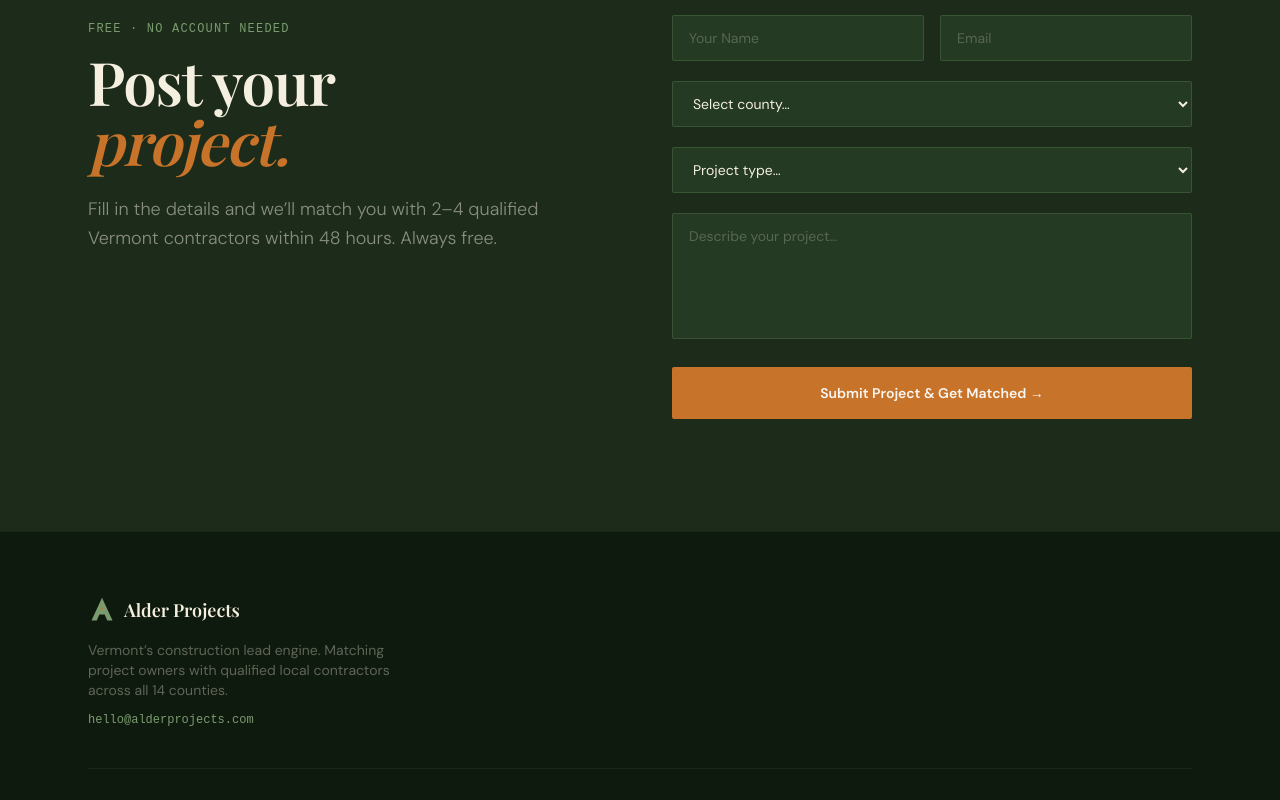
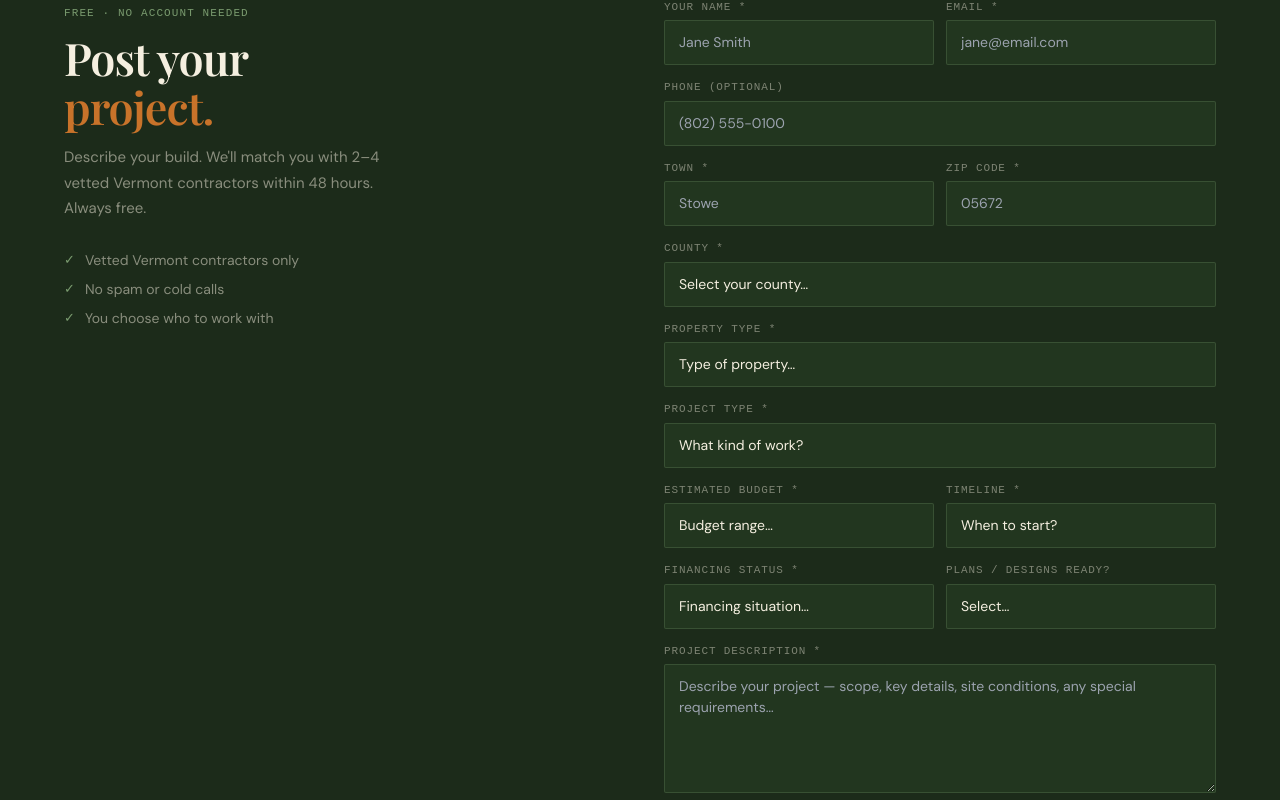
Before and after one commit to alderprojects/alder-projects-site, a Next.js app: page / in a window 1280 px wide. Shown: the part 4373-5173 px from the top of the page. Built offline with nearby package versions, Linux system fonts and the light colour scheme.

Commit message:
Update SubmitProject.tsx

```diff
--- a/src/components/SubmitProject.tsx
+++ b/src/components/SubmitProject.tsx
@@ -1,53 +1,108 @@
 'use client'
 import { useState } from 'react'
-const PT = ['New Home Construction','Home Renovation','Addition / Expansion','Commercial Build-Out','Roofing / Weatherization','Deck / Porch','Plumbing / HVAC','Electrical','Other']
-const VT = ['Addison','Bennington','Caledonia','Chittenden','Essex','Franklin','Grand Isle','Lamoille','Orange','Orleans','Rutland','Washington','Windham','Windsor']
+
+const CATEGORIES = ['New Home Construction','Home Renovation / Remodel','Room Addition / Expansion','Commercial Build-Out','Roofing / Weatherization','Deck / Porch / Outdoor Structure','Plumbing / HVAC','Electrical','Other']
+const BUDGET_BANDS = ['Under $10,000','$10,000 – $25,000','$25,000 – $50,000','$50,000 – $100,000','$100,000 – $250,000','$250,000 – $500,000','Over $500,000','Not sure yet']
+const TIMELINES = ['Ready to start now','Within 1–3 months','Within 3–6 months','Within 6–12 months','Planning phase, 12+ months out','Flexible / not sure']
+const PROPERTY_TYPES = ['Single-family home','Multi-family / duplex','Condo / townhouse','Commercial property','Vacant land','Barn / agricultural','Other']
+const FINANCING = ['Cash / no financing needed','Pre-approved for financing','Exploring financing options','Not sure yet']
+const COUNTIES = ['Addison','Bennington','Caledonia','Chittenden','Essex','Franklin','Grand Isle','Lamoille','Orange','Orleans','Rutland','Washington','Windham','Windsor']
+
+type F = {
+  homeownerName:string; email:string; phone:string; town:string; zipCode:string; county:string;
+  propertyType:string; category:string; budgetBand:string; timeline:string;
+  financingStatus:string; plansReady:string; description:string
+}
+const EMPTY:F = {homeownerName:'',email:'',phone:'',town:'',zipCode:'',county:'',propertyType:'',category:'',budgetBand:'',timeline:'',financingStatus:'',plansReady:'',description:''}
+
+const B: React.CSSProperties = {width:'100%',backgroundColor:'rgba(45,74,42,0.4)',border:'1px solid rgba(122,155,111,0.25)',borderRadius:'2px',padding:'11px 14px',fontSize:'14px',color:'#F5EFE0',outline:'none',fontFamily:"'DM Sans',system-ui,sans-serif",boxSizing:'border-box'}
+const L: React.CSSProperties = {display:'block',fontSize:'11px',fontFamily:'monospace',textTransform:'uppercase',letterSpacing:'0.08em',color:'rgba(245,239,224,0.45)',marginBottom:'5px'}
+
 export default function SubmitProject() {
-  const [form, setForm] = useState({name:'',email:'',county:'',projectType:'',description:''})
-  const [status, setStatus] = useState('idle')
-  const set = (k: string) => (e: React.ChangeEvent<HTMLInputElement|HTMLSelectElement|HTMLTextAreaElement>) => setForm(p => ({...p,[k]:e.target.value}))
-  const submit = async (e: React.FormEvent) => {
+  const [form,setForm] = useState<F>(EMPTY)
+  const [status,setStatus] = useState<'idle'|'submitting'|'success'|'error'>('idle')
+  const set = (k:keyof F) => (e:React.ChangeEvent<HTMLInputElement|HTMLSelectElement|HTMLTextAreaElement>) => setForm(p=>({...p,[k]:e.target.value}))
+
+  const submit = async (e:React.FormEvent) => {
     e.preventDefault(); setStatus('submitting')
-    await new Promise(r => setTimeout(r, 1200))
-    setStatus('success')
+    try {
+      const r = await fetch('/api/submit-project',{method:'POST',headers:{'Content-Type':'application/json'},body:JSON.stringify(form)})
+      setStatus(r.ok ? 'success' : 'error')
+    } catch { setStatus('error') }
   }
-  if (status === 'success') return (
-    <section id="submit-project" className="py-28 bg-[#1C2B1A]">
-      <div className="max-w-2xl mx-auto px-6 text-center">
-        <h2 className="font-display text-4xl text-[#F5EFE0] font-semibold mb-4">Project Received!</h2>
-        <p className="text-[#F5EFE0]/60 text-lg">We’ll match your project with qualified Vermont contractors within 48 hours. Check your inbox at <strong className="text-[#F5EFE0]">{form.email}</strong>.</p>
+
+  if (status==='success') return (
+    <section id="submit-project" style={{padding:'80px 24px',backgroundColor:'#1C2B1A'}}>
+      <div style={{maxWidth:'520px',margin:'0 auto',textAlign:'center'}}>
+        <div style={{width:'52px',height:'52px',borderRadius:'50%',backgroundColor:'rgba(122,155,111,0.15)',border:'1px solid rgba(122,155,111,0.4)',display:'flex',alignItems:'center',justifyContent:'center',margin:'0 auto 20px',color:'#7A9B6F',fontSize:'22px'}}>&#10003;</div>
+        <h2 style={{fontFamily:"'Playfair Display',Georgia,serif",fontSize:'clamp(1.8rem,4vw,2.4rem)',color:'#F5EFE0',fontWeight:600,marginBottom:'14px'}}>Project received.</h2>
+        <p style={{color:'rgba(245,239,224,0.6)',fontSize:'16px',lineHeight:1.65}}>{"We'll match your project with qualified Vermont contractors and follow up at "}<strong style={{color:'#F5EFE0'}}>{form.email}</strong>{" within 48 hours."}</p>
+        <p style={{color:'rgba(245,239,224,0.3)',fontSize:'12px',fontFamily:'monospace',marginTop:'20px'}}>Questions? hello@alderprojects.com</p>
       </div>
     </section>
   )
-  const ic = 'w-full bg-[#2D4A2A]/50 border border-[#7A9B6F]/25 focus:border-[#C8732A] focus:outline-none text-[#F5EFE0] placeholder-[#F5EFE0]/25 rounded-sm px-4 py-3 text-sm transition-colors'
+
+  const Row2 = ({children}:{children:React.ReactNode}) => <div style={{display:'grid',gridTemplateColumns:'1fr 1fr',gap:'12px'}}>{children}</div>
+  const Field = ({label,req,children}:{label:string;req?:boolean;children:React.ReactNode}) => <div><label style={L}>{label}{req?' *':''}</label>{children}</div>
+  const Sel = ({val,onChange,placeholder,opts}:{val:string;onChange:any;placeholder:string;opts:string[]}) => (
+    <select required value={val} onChange={onChange} style={{...B,appearance:'none' as const}}>
+      <option value="" disabled>{placeholder}</option>
+      {opts.map(o=><option key={o} value={o}>{o}</option>)}
+    </select>
+  )
+
   return (
-    <section id="submit-project" className="py-28 bg-[#1C2B1A]">
-      <div className="max-w-6xl mx-auto px-6">
-        <div className="grid md:grid-cols-2 gap-16 items-start">
-          <div className="sticky top-32">
-            <span className="text-[#7A9B6F] text-xs font-mono uppercase tracking-widest">Free · No Account Needed</span>
-            <h2 className="mt-3 font-display text-5xl md:text-6xl text-[#F5EFE0] font-semibold leading-[1.05]">Post your<br/><em className="text-[#C8732A]">project.</em></h2>
-            <p className="mt-6 text-[#F5EFE0]/50 text-lg font-light leading-relaxed">Fill in the details and we’ll match you with 2–4 qualified Vermont contractors within 48 hours. Always free.</p>
-          </div>
-          <form onSubmit={submit} className="flex flex-col gap-5">
-            <div className="grid sm:grid-cols-2 gap-4">
-              <input required type="text" placeholder="Your Name" value={form.name} onChange={set('name')} className={ic} />
-              <input required type="email" placeholder="Email" value={form.email} onChange={set('email')} className={ic} />
+    <section id="submit-project" style={{padding:'clamp(56px,8vw,96px) 24px',backgroundColor:'#1C2B1A'}}>
+      <div style={{maxWidth:'1152px',margin:'0 auto',display:'grid',gridTemplateColumns:'repeat(auto-fit,minmax(300px,1fr))',gap:'48px',alignItems:'start'}}>
+        <div style={{position:'sticky',top:'100px'}}>
+          <span style={{fontSize:'11px',fontFamily:'monospace',textTransform:'uppercase',letterSpacing:'0.1em',color:'#7A9B6F'}}>Free · No Account Needed</span>
+          <h2 style={{fontFamily:"'Playfair Display',Georgia,serif",fontSize:'clamp(1.8rem,4vw,2.8rem)',fontWeight:600,color:'#F5EFE0',lineHeight:1.1,marginTop:'10px',marginBottom:'14px'}}>Post your<br/><em style={{color:'#C8732A',fontStyle:'normal'}}>project.</em></h2>
+          <p style={{color:'rgba(245,239,224,0.5)',fontSize:'15px',lineHeight:1.7,maxWidth:'360px',marginBottom:'28px'}}>{"Describe your build. We'll match you with 2–4 vetted Vermont contractors within 48 hours. Always free."}</p>
+          {['Vetted Vermont contractors only','No spam or cold calls','You choose who to work with'].map(t=>(
+            <div key={t} style={{display:'flex',alignItems:'center',gap:'10px',marginBottom:'8px'}}>
+              <span style={{color:'#7A9B6F',fontSize:'13px'}}>&#10003;</span>
+              <span style={{color:'rgba(245,239,224,0.5)',fontSize:'14px'}}>{t}</span>
             </div>
-            <select required value={form.county} onChange={set('county')} className={ic}>
-              <option value="" disabled>Select county…</option>
-              {VT.map(c => <option key={c}>{c}</option>)}
-            </select>
-            <select required value={form.projectType} onChange={set('projectType')} className={ic}>
-              <option value="" disabled>Project type…</option>
-              {PT.map(p => <option key={p}>{p}</option>)}
-            </select>
-            <textarea required rows={5} placeholder="Describe your project…" value={form.description} onChange={set('description')} className={ic + ' resize-none'} />
-            <button type="submit" disabled={status==='submitting'} className="mt-2 w-full py-4 bg-[#C8732A] hover:bg-[#A84E1A] disabled:opacity-60 text-[#FAF7F2] font-semibold text-sm rounded-sm transition-all">
-              {status === 'submitting' ? 'Submitting…' : 'Submit Project & Get Matched →'}
-            </button>
-          </form>
+          ))}
         </div>
+        <form onSubmit={submit} style={{display:'flex',flexDirection:'column',gap:'14px'}}>
+          <Row2>
+            <Field label="Your Name" req><input required type="text" placeholder="Jane Smith" value={form.homeownerName} onChange={set('homeownerName')} style={B}/></Field>
+            <Field label="Email" req><input required type="email" placeholder="jane@email.com" value={form.email} onChange={set('email')} style={B}/></Field>
+          </Row2>
+          <Field label="Phone (optional)"><input type="tel" placeholder="(802) 555-0100" value={form.phone} onChange={set('phone')} style={B}/></Field>
+          <Row2>
+            <Field label="Town" req><input required type="text" placeholder="Stowe" value={form.town} onChange={set('town')} style={B}/></Field>
+            <Field label="Zip Code" req><input required type="text" placeholder="05672" maxLength={5} value={form.zipCode} onChange={set('zipCode')} style={B}/></Field>
+          </Row2>
+          <Field label="County" req><Sel val={form.county} onChange={set('county')} placeholder="Select your county…" opts={COUNTIES}/></Field>
+          <Field label="Property Type" req><Sel val={form.propertyType} onChange={set('propertyType')} placeholder="Type of property…" opts={PROPERTY_TYPES}/></Field>
+          <Field label="Project Type" req><Sel val={form.category} onChange={set('category')} placeholder="What kind of work?" opts={CATEGORIES}/></Field>
+          <Row2>
+            <Field label="Estimated Budget" req><Sel val={form.budgetBand} onChange={set('budgetBand')} placeholder="Budget range…" opts={BUDGET_BANDS}/></Field>
+            <Field label="Timeline" req><Sel val={form.timeline} onChange={set('timeline')} placeholder="When to start?" opts={TIMELINES}/></Field>
+          </Row2>
+          <Row2>
+            <Field label="Financing Status" req><Sel val={form.financingStatus} onChange={set('financingStatus')} placeholder="Financing situation…" opts={FINANCING}/></Field>
+            <Field label="Plans / Designs Ready?">
+              <select value={form.plansReady} onChange={set('plansReady')} style={{...B,appearance:'none' as const}}>
+                <option value="">Select…</option>
+                <option value="Yes — stamped plans ready">Yes — stamped plans ready</option>
+                <option value="Preliminary drawings only">Preliminary drawings only</option>
+                <option value="No plans yet">No plans yet</option>
+                <option value="Not applicable">Not applicable</option>
+              </select>
+            </Field>
+          </Row2>
+          <Field label="Project Description" req>
+            <textarea required rows={5} placeholder="Describe your project — scope, key details, site conditions, any special requirements…" value={form.description} onChange={set('description')} style={{...B,resize:'vertical'}}/>
+          </Field>
+          <button type="submit" disabled={status==='submitting'} style={{padding:'15px 28px',backgroundColor:status==='submitting'?'rgba(200,115,42,0.5)':'#C8732A',color:'#FAF7F2',fontWeight:600,fontSize:'14px',border:'none',borderRadius:'2px',cursor:status==='submitting'?'not-allowed':'pointer',fontFamily:"'DM Sans',system-ui,sans-serif",marginTop:'4px'}}>
+            {status==='submitting' ? 'Submitting…' : 'Submit Project & Get Matched →'}
+          </button>
+          {status==='error' && <p style={{color:'#E87B7B',fontSize:'12px',fontFamily:'monospace',marginTop:'4px'}}>Something went wrong. Email hello@alderprojects.com directly.</p>}
+          <p style={{color:'rgba(245,239,224,0.2)',fontSize:'11px',fontFamily:'monospace',marginTop:'4px'}}>Your info is only shared with matched contractors.</p>
+        </form>
       </div>
     </section>
   )
```
